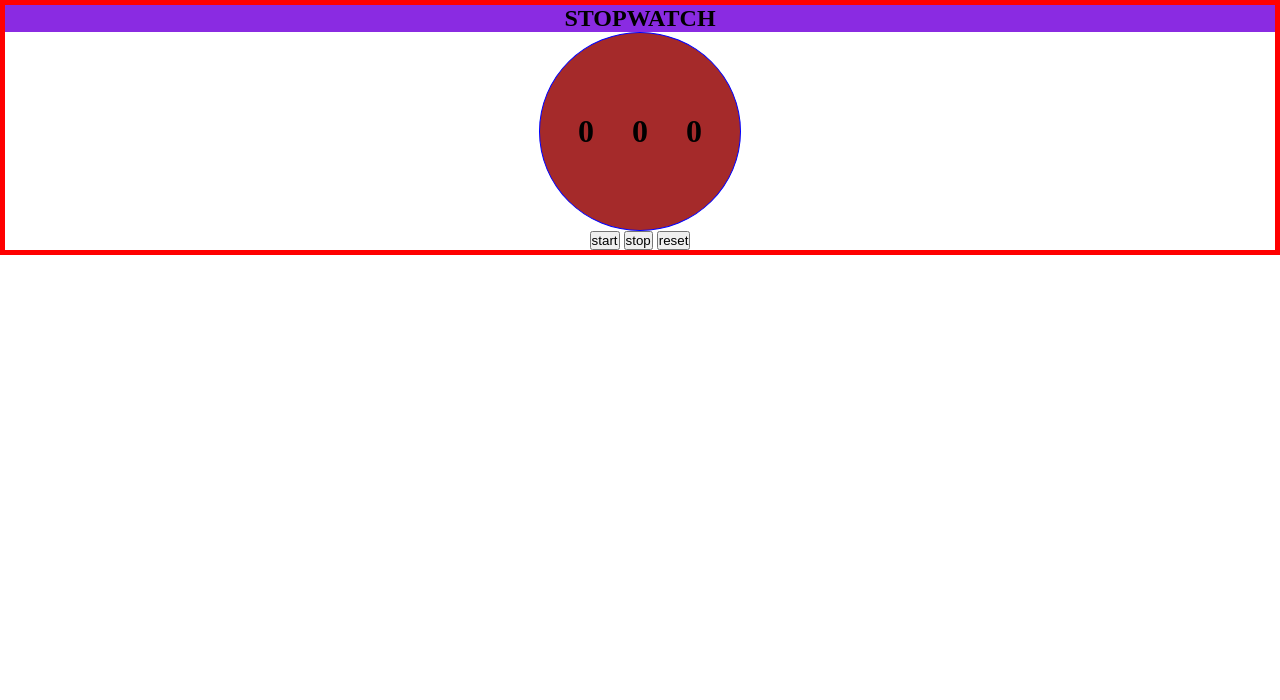
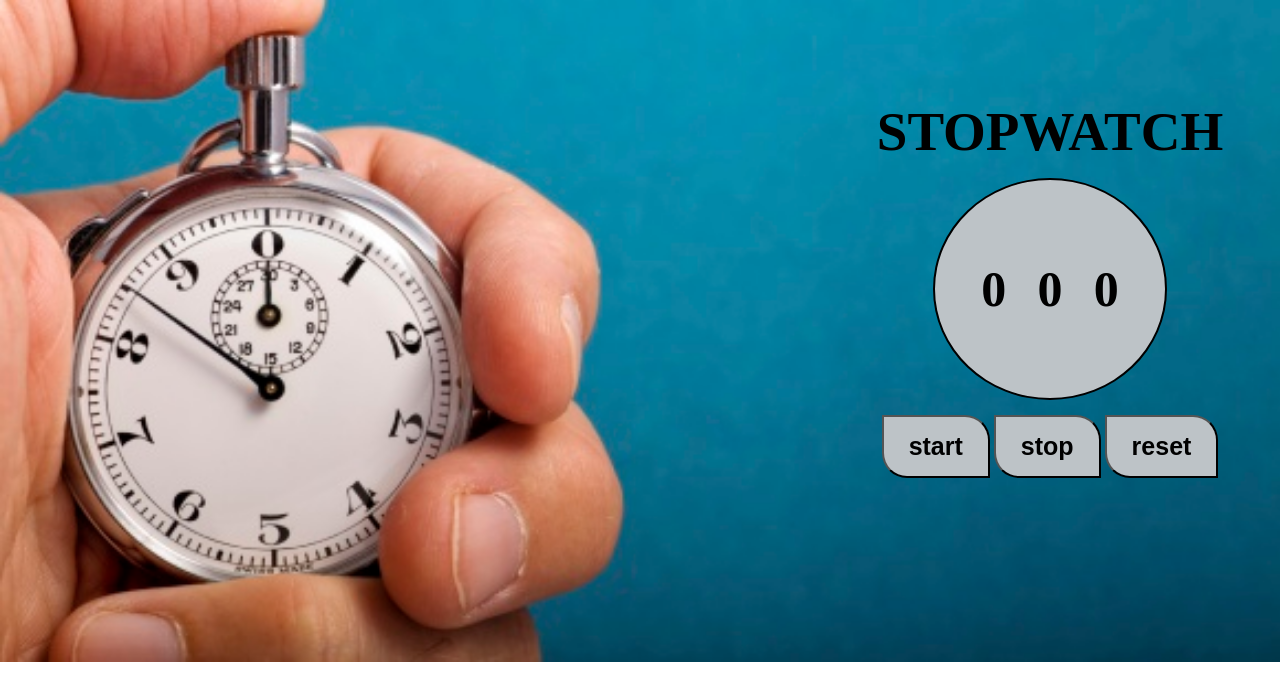
Before and after one commit to sadiali97/Stopwatch, a plain HTML site: page index.html in a window 1280 px wide. Drawn offline with Linux system fonts and the light colour scheme.

Commit message:
Add files via upload

```diff
--- a/index.html
+++ b/index.html
@@ -7,8 +7,9 @@
     <link rel="stylesheet" href="style.css">
 </head>
 <body>
+    <div class="main">
     <div class="heading">
-        <h2 style="background-color: blueviolet;">STOPWATCH</h2>
+        <h2>STOPWATCH</h2>
     </div>
     <div class="time">
         <h1 id="min">0</h1>
@@ -20,6 +21,7 @@
         <button onclick="stop()">stop</button>
         <button onclick="reset()">reset</button>
     </div>
+    </div>
 
     <script src="app.js"></script>
 </body>
--- a/style.css
+++ b/style.css
@@ -3,18 +3,44 @@
     margin: 0 auto;
 }
 body{
+    background-image: url('watch.jpg');
+    background-repeat: no-repeat;
+    background-size: cover;
+}
+.main{
+    margin: 0px auto;
+    margin-top: 100px;
+    width: 500px;
+    margin-left: 800px;
+}
+h2{
     text-align: center;
-    border: 5px solid red;
+    font-size: 55px;
+    margin-bottom: 15px;
 }
 h1{
     display: inline-block;
     width: 50px;
     color: #000;
 }
+button{
+    background-color: #BDC3C7;
+    padding: 15px 25px;
+    margin-top: 15px;
+    font-size: 25px;
+    font-weight: bold;
+    border-radius: 0px 25px;
+}
+.button{
+    text-align: center;
+}
 .time{
-    background-color: brown;
-    width: 200px;
+    text-align: center;
+    background-color: #BDC3C7;
+    width: 230px;
     padding: 80px 0px;
-    border: 1px solid blue;
+    border: 2px solid #000;
     border-radius: 100%;
+    font-weight: bold;
+    font-size: 25px;
 }
```
Also changed, not shown: watch.jpg (added).
